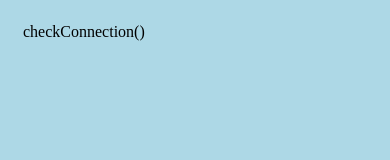
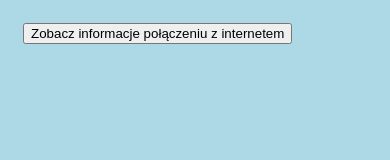
Before and after one commit to MaslowskiP/BogateAplikacje1, a plain HTML site: page www/index.html in a window 390 px wide. Drawn offline with Linux system fonts and the light colour scheme; some packages are replaced by stand-ins of ours.

Commit message:
Naprawienie literówki

```diff
--- a/www/index.html
+++ b/www/index.html
@@ -8,8 +8,8 @@
 	</head>
 	<body onload="init()">
 
+		<input type="button" onclick="checkConnection()" value="Zobacz informacje połączeniu z internetem">
 
-		checkConnection()
 
 
 
```
